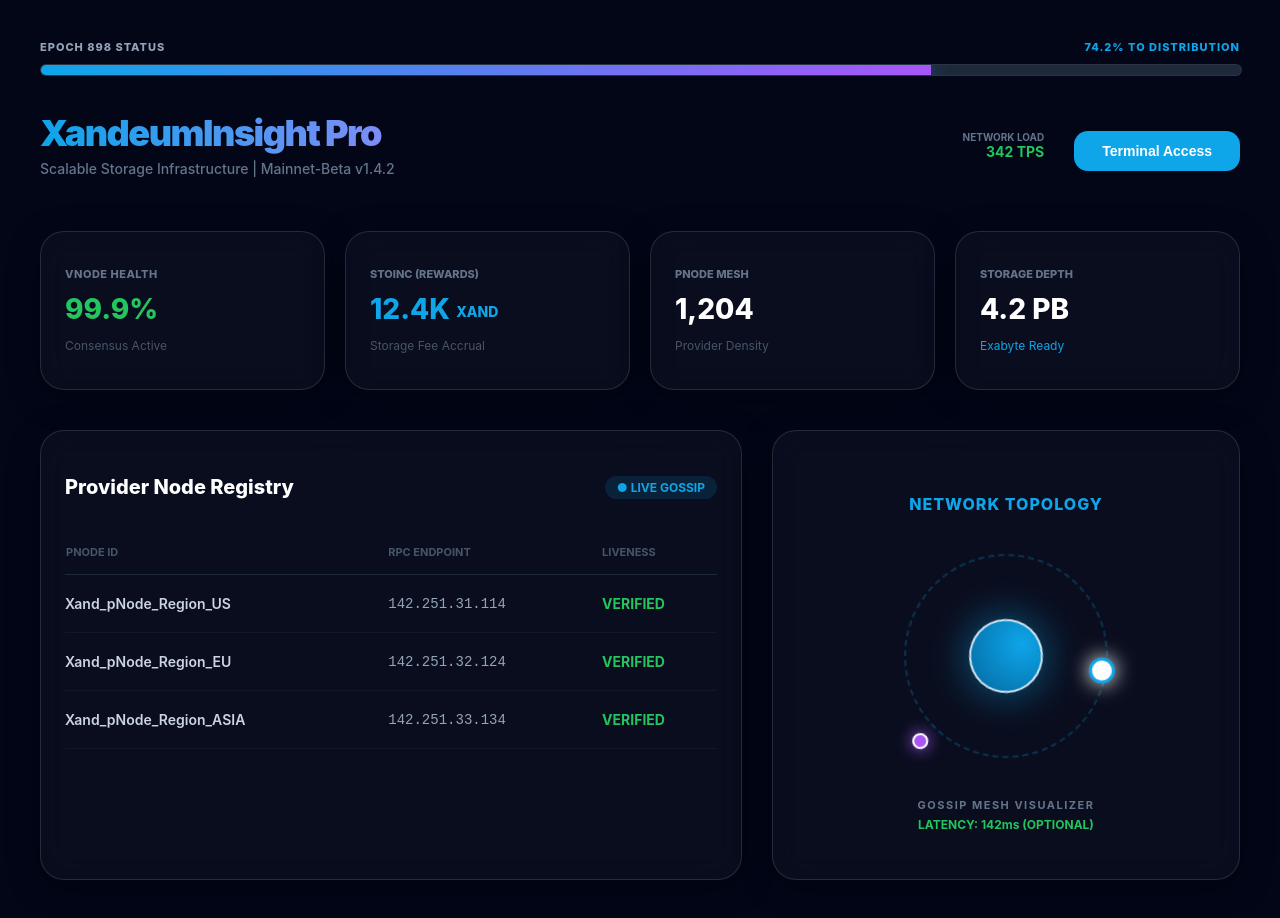
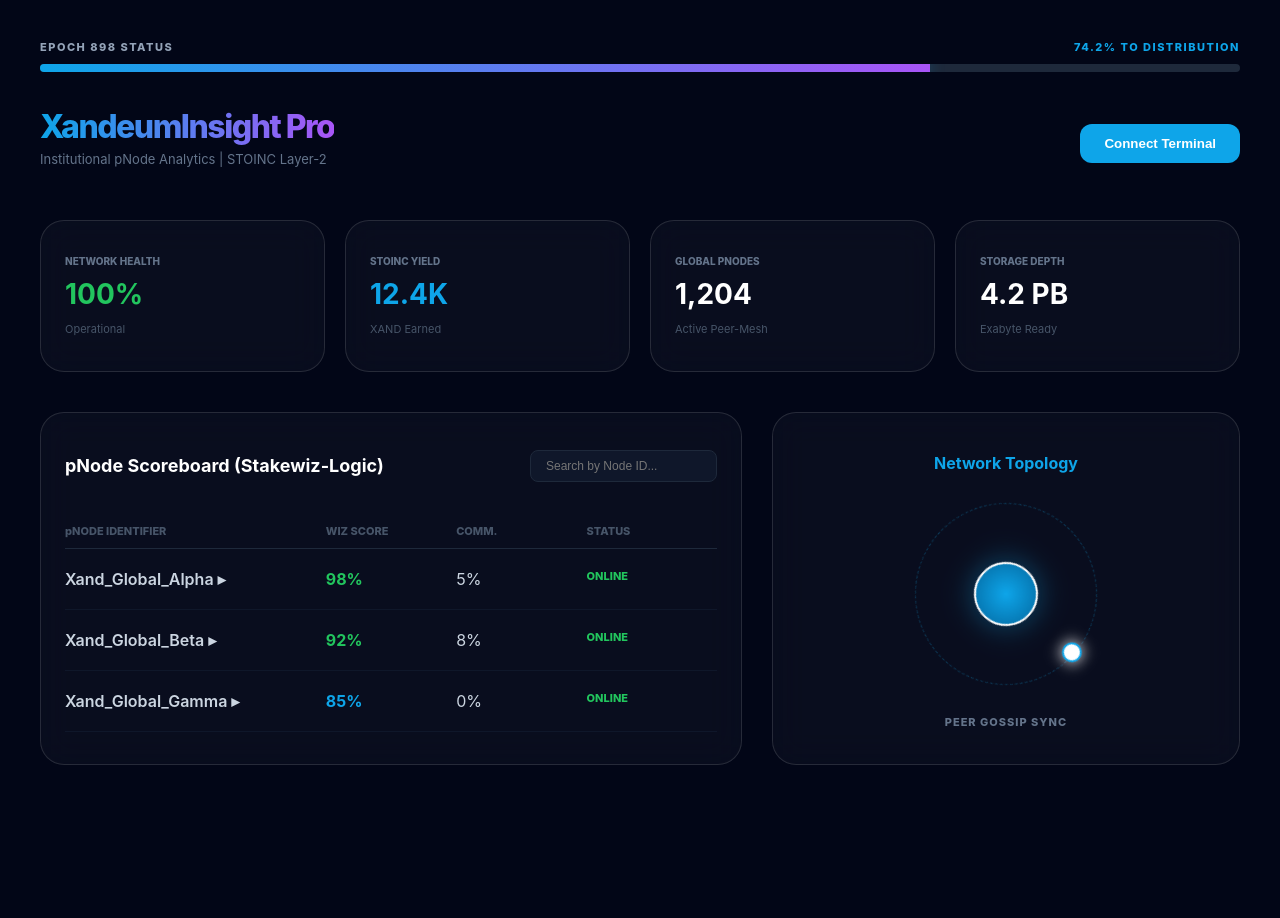
Before and after one commit to Prince-Chinedu123/xandeum-insight-pro., a Next.js app: page / in a window 1280 px wide. After the commit the page ends 880 px from the top, so only its background shows below. Built offline with nearby package versions, Linux system fonts and the light colour scheme.

Commit message:
Update page.tsx

```diff
--- a/app/page.tsx
+++ b/app/page.tsx
@@ -1,8 +1,11 @@
 "use client";
 
-import React from 'react';
+import React, { useState } from 'react';
 
 export default function Home() {
+  const [searchTerm, setSearchTerm] = useState("");
+  const [expandedNode, setExpandedNode] = useState<string | null>(null);
+
   const xandBlue = '#0ea5e9';
   const xandDeep = '#020617';
 
@@ -12,117 +15,135 @@ export default function Home() {
     border: '1px solid rgba(255, 255, 255, 0.12)',
     borderRadius: '24px',
     padding: '24px',
-    boxShadow: '0 8px 32px 0 rgba(0, 0, 0, 0.37)',
+    transition: 'all 0.3s ease'
   };
 
+  const nodes = [
+    { id: 'Xand_Global_Alpha', score: 98, fee: '5%', status: 'ONLINE', version: '1.18.1', uptime: '99.9%', hardware: '64-Core AMD / 256GB RAM', datacenter: 'Equinix NY' },
+    { id: 'Xand_Global_Beta', score: 92, fee: '8%', status: 'ONLINE', version: '1.18.0', uptime: '99.2%', hardware: '32-Core Intel / 128GB RAM', datacenter: 'Edgevana FR' },
+    { id: 'Xand_Global_Gamma', score: 85, fee: '0%', status: 'ONLINE', version: '1.17.5', uptime: '98.5%', hardware: 'Custom / 64GB RAM', datacenter: 'AWS Asia' }
+  ];
+
   return (
-    <div style={{ backgroundColor: xandDeep, minHeight: '100vh', color: 'white', padding: '40px', fontFamily: 'Inter, system-ui, sans-serif' }}>
+    <div style={{ backgroundColor: xandDeep, minHeight: '100vh', color: 'white', padding: '40px', fontFamily: 'Inter, sans-serif' }}>
 
-      {/* 1. EPOCH PROGRESS TRACKER (High-Value Feature) */}
-      <div style={{ marginBottom: '35px', maxWidth: '1200px', margin: '0 auto 35px auto' }}>
-        <div style={{ display: 'flex', justifyContent: 'space-between', fontSize: '11px', marginBottom: '10px', fontWeight: '800', letterSpacing: '1px', color: '#94a3b8' }}>
+      {/* 1. EPOCH PROGRESS TRACKER */}
+      <div style={{ marginBottom: '35px' }}>
+        <div style={{ display: 'flex', justifyContent: 'space-between', fontSize: '11px', marginBottom: '10px', fontWeight: '800', letterSpacing: '1.5px', color: '#94a3b8' }}>
           <span>EPOCH 898 STATUS</span>
           <span style={{ color: xandBlue }}>74.2% TO DISTRIBUTION</span>
         </div>
-        <div style={{ width: '100%', height: '10px', background: '#1e293b', borderRadius: '20px', overflow: 'hidden', border: '1px solid rgba(255,255,255,0.05)' }}>
-          <div style={{ width: '74.2%', height: '100%', background: `linear-gradient(90deg, ${xandBlue}, #a855f7)`, boxShadow: `0 0 20px ${xandBlue}88` }}></div>
+        <div style={{ width: '100%', height: '8px', background: '#1e293b', borderRadius: '10px', overflow: 'hidden' }}>
+          <div style={{ width: '74.2%', height: '100%', background: `linear-gradient(90deg, ${xandBlue}, #a855f7)`, boxShadow: `0 0 15px ${xandBlue}66` }}></div>
         </div>
       </div>
 
-      <header style={{ marginBottom: '40px', display: 'flex', justifyContent: 'space-between', alignItems: 'center', maxWidth: '1200px', margin: '0 auto 40px auto' }}>
+      <header style={{ marginBottom: '40px', display: 'flex', justifyContent: 'space-between', alignItems: 'center' }}>
         <div>
-          <h1 style={{ fontSize: '36px', fontWeight: '900', letterSpacing: '-1.5px', margin: 0, background: `linear-gradient(to right, ${xandBlue}, #818cf8)`, WebkitBackgroundClip: 'text', WebkitTextFillColor: 'transparent' }}>
+          <h1 style={{ fontSize: '32px', fontWeight: '800', letterSpacing: '-1.5px', margin: 0, background: `linear-gradient(to right, ${xandBlue}, #a855f7)`, WebkitBackgroundClip: 'text', WebkitTextFillColor: 'transparent' }}>
             XandeumInsight Pro
           </h1>
-          <p style={{ color: '#64748b', marginTop: '5px', fontSize: '14px', fontWeight: '500' }}>Scalable Storage Infrastructure | Mainnet-Beta v1.4.2</p>
+          <p style={{ color: '#64748b', marginTop: '5px', fontSize: '13px' }}>Institutional pNode Analytics | STOINC Layer-2</p>
         </div>
-        <div style={{ display: 'flex', gap: '15px' }}>
-          <div style={{ textAlign: 'right', marginRight: '15px' }}>
-            <p style={{ margin: 0, fontSize: '10px', color: '#64748b', fontWeight: 'bold' }}>NETWORK LOAD</p>
-            <p style={{ margin: 0, fontSize: '14px', color: '#22c55e', fontWeight: '700' }}>342 TPS</p>
-          </div>
-          <button style={{ backgroundColor: xandBlue, color: 'white', border: 'none', padding: '12px 28px', borderRadius: '14px', fontWeight: '800', cursor: 'pointer', fontSize: '14px' }}>
-            Terminal Access
-          </button>
-        </div>
+        <button style={{ backgroundColor: xandBlue, color: 'white', border: 'none', padding: '12px 24px', borderRadius: '12px', fontWeight: '700', cursor: 'pointer' }}>
+          Connect Terminal
+        </button>
       </header>
 
       {/* CORE METRICS GRID */}
-      <div style={{ display: 'grid', gridTemplateColumns: 'repeat(4, 1fr)', gap: '20px', marginBottom: '40px', maxWidth: '1200px', margin: '0 auto 40px auto' }}>
-        <div style={glassStyle}>
-          <p style={{ color: '#64748b', fontSize: '11px', fontWeight: '800', textTransform: 'uppercase', letterSpacing: '0.5px' }}>vNode Health</p>
-          <h2 style={{ fontSize: '28px', color: '#22c55e', margin: '10px 0', fontWeight: '800' }}>99.9%</h2>
-          <p style={{ fontSize: '12px', color: '#475569' }}>Consensus Active</p>
-        </div>
-        <div style={glassStyle}>
-          <p style={{ color: '#64748b', fontSize: '11px', fontWeight: '800', textTransform: 'uppercase' }}>STOINC (Rewards)</p>
-          <h2 style={{ fontSize: '28px', color: xandBlue, margin: '10px 0', fontWeight: '800' }}>12.4K <span style={{fontSize: '14px', verticalAlign: 'middle'}}>XAND</span></h2>
-          <p style={{ fontSize: '12px', color: '#475569' }}>Storage Fee Accrual</p>
-        </div>
-        <div style={glassStyle}>
-          <p style={{ color: '#64748b', fontSize: '11px', fontWeight: '800', textTransform: 'uppercase' }}>pNode Mesh</p>
-          <h2 style={{ fontSize: '28px', margin: '10px 0', fontWeight: '800' }}>1,204</h2>
-          <p style={{ fontSize: '12px', color: '#475569' }}>Provider Density</p>
-        </div>
-        <div style={glassStyle}>
-          <p style={{ color: '#64748b', fontSize: '11px', fontWeight: '800', textTransform: 'uppercase' }}>Storage Depth</p>
-          <h2 style={{ fontSize: '28px', margin: '10px 0', fontWeight: '800' }}>4.2 PB</h2>
-          <p style={{ fontSize: '12px', color: xandBlue }}>Exabyte Ready</p>
-        </div>
+      <div style={{ display: 'grid', gridTemplateColumns: 'repeat(4, 1fr)', gap: '20px', marginBottom: '40px' }}>
+        {[
+          { label: 'Network Health', val: '100%', sub: 'Operational' },
+          { label: 'STOINC Yield', val: '12.4K', sub: 'XAND Earned' },
+          { label: 'Global pNodes', val: '1,204', sub: 'Active Peer-Mesh' },
+          { label: 'Storage Depth', val: '4.2 PB', sub: 'Exabyte Ready' }
+        ].map((stat, i) => (
+          <div key={i} style={glassStyle}>
+            <p style={{ color: '#64748b', fontSize: '10px', fontWeight: '800', textTransform: 'uppercase' }}>{stat.label}</p>
+            <h2 style={{ fontSize: '28px', color: i === 0 ? '#22c55e' : (i === 1 ? xandBlue : 'white'), margin: '10px 0' }}>{stat.val}</h2>
+            <p style={{ fontSize: '11px', color: '#475569' }}>{stat.sub}</p>
+          </div>
+        ))}
       </div>
 
-      <div style={{ display: 'grid', gridTemplateColumns: '1.8fr 1.2fr', gap: '30px', maxWidth: '1200px', margin: '0 auto' }}>
+      <div style={{ display: 'grid', gridTemplateColumns: '1.8fr 1.2fr', gap: '30px' }}>
 
-        {/* NODE REGISTRY */}
+        {/* ENHANCED CLICKABLE TABLE SECTION */}
         <div style={glassStyle}>
-          <div style={{ display: 'flex', justifyContent: 'space-between', alignItems: 'center', marginBottom: '25px' }}>
-            <h3 style={{ fontSize: '20px', fontWeight: '800' }}>Provider Node Registry</h3>
-            <span style={{ fontSize: '12px', color: xandBlue, background: `${xandBlue}22`, padding: '4px 12px', borderRadius: '20px', fontWeight: '700' }}>● LIVE GOSSIP</span>
+          <div style={{ display: 'flex', justifyContent: 'space-between', alignItems: 'center', marginBottom: '20px' }}>
+            <h3 style={{ fontSize: '18px', fontWeight: '700' }}>pNode Scoreboard (Stakewiz-Logic)</h3>
+            <input
+              type="text"
+              placeholder="Search by Node ID..."
+              style={{ background: '#0f172a', border: '1px solid #1e293b', padding: '8px 15px', borderRadius: '8px', color: 'white', fontSize: '12px', outline: 'none' }}
+              onChange={(e) => setSearchTerm(e.target.value)}
+            />
           </div>
-          <table style={{ width: '100%', borderCollapse: 'collapse' }}>
-            <thead>
-              <tr style={{ textAlign: 'left', borderBottom: '1px solid #1e293b', color: '#475569', fontSize: '11px', textTransform: 'uppercase', fontWeight: '800' }}>
-                <th style={{ paddingBottom: '15px' }}>pNode ID</th>
-                <th style={{ paddingBottom: '15px' }}>RPC Endpoint</th>
-                <th style={{ paddingBottom: '15px' }}>Liveness</th>
-              </tr>
-            </thead>
-            <tbody style={{ fontSize: '14px', color: '#cbd5e1' }}>
-              {[1, 2, 3].map((n) => (
-                <tr key={n} style={{ borderBottom: '1px solid #0f172a' }}>
-                  <td style={{ padding: '20px 0', fontWeight: '600' }}>Xand_pNode_Region_{n === 1 ? 'US' : n === 2 ? 'EU' : 'ASIA'}</td>
-                  <td style={{ fontFamily: 'monospace', color: '#94a3b8' }}>142.251.3{n}.1{n}4</td>
-                  <td style={{ color: '#22c55e', fontWeight: '700' }}>VERIFIED</td>
-                </tr>
-              ))}
-            </tbody>
-          </table>
+
+          <div style={{ width: '100%' }}>
+            <div style={{ display: 'grid', gridTemplateColumns: '2fr 1fr 1fr 1fr', padding: '10px 0', borderBottom: '1px solid #1e293b', color: '#475569', fontSize: '11px', fontWeight: '800' }}>
+              <div>pNODE IDENTIFIER</div>
+              <div>WIZ SCORE</div>
+              <div>COMM.</div>
+              <div>STATUS</div>
+            </div>
+
+            {nodes.filter(n => n.id.toLowerCase().includes(searchTerm.toLowerCase())).map((node, i) => (
+              <div key={i}>
+                <div
+                  onClick={() => setExpandedNode(expandedNode === node.id ? null : node.id)}
+                  style={{
+                    display: 'grid', gridTemplateColumns: '2fr 1fr 1fr 1fr', padding: '20px 0',
+                    borderBottom: '1px solid #0f172a', cursor: 'pointer', transition: 'background 0.2s',
+                    color: expandedNode === node.id ? xandBlue : '#cbd5e1'
+                  }}
+                  onMouseEnter={(e) => (e.currentTarget.style.backgroundColor = 'rgba(255,255,255,0.03)')}
+                  onMouseLeave={(e) => (e.currentTarget.style.backgroundColor = 'transparent')}
+                >
+                  <div style={{ fontWeight: '600' }}>{node.id} {expandedNode === node.id ? '▾' : '▸'}</div>
+                  <div style={{ color: node.score > 90 ? '#22c55e' : xandBlue, fontWeight: '700' }}>{node.score}%</div>
+                  <div>{node.fee}</div>
+                  <div style={{ color: '#22c55e', fontWeight: '800', fontSize: '11px' }}>{node.status}</div>
+                </div>
+
+                {/* CLICKABLE EXTRA INFO (Stakewiz-Inspired) */}
+                {expandedNode === node.id && (
+                  <div style={{ background: 'rgba(14, 165, 233, 0.05)', padding: '20px', borderRadius: '12px', margin: '10px 0', display: 'grid', gridTemplateColumns: '1fr 1fr', gap: '15px', borderLeft: `3px solid ${xandBlue}` }}>
+                    <div>
+                      <p style={{ color: '#64748b', fontSize: '10px', margin: 0 }}>VERSION</p>
+                      <p style={{ fontSize: '14px', margin: '5px 0 0 0' }}>{node.version}</p>
+                    </div>
+                    <div>
+                      <p style={{ color: '#64748b', fontSize: '10px', margin: 0 }}>HARDWARE</p>
+                      <p style={{ fontSize: '14px', margin: '5px 0 0 0' }}>{node.hardware}</p>
+                    </div>
+                    <div>
+                      <p style={{ color: '#64748b', fontSize: '10px', margin: 0 }}>UPTIME</p>
+                      <p style={{ fontSize: '14px', color: '#22c55e', margin: '5px 0 0 0' }}>{node.uptime}</p>
+                    </div>
+                    <div>
+                      <p style={{ color: '#64748b', fontSize: '10px', margin: 0 }}>DATA CENTER</p>
+                      <p style={{ fontSize: '14px', margin: '5px 0 0 0' }}>{node.datacenter}</p>
+                    </div>
+                  </div>
+                )}
+              </div>
+            ))}
+          </div>
         </div>
 
         {/* TOPOLOGY VISUALIZER */}
-        <div style={{ ...glassStyle, display: 'flex', flexDirection: 'column', alignItems: 'center', justifyContent: 'center', minHeight: '400px' }}>
-          <h3 style={{ fontSize: '16px', fontWeight: '800', marginBottom: '40px', color: xandBlue, letterSpacing: '1px', textTransform: 'uppercase' }}>Network Topology</h3>
-
-          <div className="topology-spinner" style={{
-            width: '200px', height: '200px', borderRadius: '50%',
-            border: '2px dashed rgba(14, 165, 233, 0.25)',
+        <div style={{ ...glassStyle, display: 'flex', flexDirection: 'column', alignItems: 'center', justifyContent: 'center' }}>
+          <h3 style={{ fontSize: '16px', fontWeight: '700', marginBottom: '30px', color: xandBlue }}>Network Topology</h3>
+          <div style={{
+            width: '180px', height: '180px', borderRadius: '50%', border: '1px dashed rgba(14, 165, 233, 0.3)',
             position: 'relative', display: 'flex', alignItems: 'center', justifyContent: 'center',
-            animation: 'spin 20s linear infinite'
+            animation: 'spin 15s linear infinite'
           }}>
-            {/* Core Validator Node */}
-            <div style={{ width: '70px', height: '70px', borderRadius: '50%', background: `radial-gradient(circle at 30% 30%, ${xandBlue}, #0369a1)`, border: '2px solid rgba(255,255,255,0.8)', boxShadow: `0 0 40px ${xandBlue}88` }}></div>
-
-            {/* pNode Satellite */}
-            <div style={{ position: 'absolute', top: '-10px', width: '20px', height: '20px', background: '#fff', borderRadius: '50%', boxShadow: '0 0 20px #fff', border: `3px solid ${xandBlue}` }}></div>
-
-            {/* Secondary pNode Satellite */}
-            <div style={{ position: 'absolute', bottom: '20px', right: '-5px', width: '12px', height: '12px', background: '#a855f7', borderRadius: '50%', boxShadow: '0 0 15px #a855f7', border: '2px solid #fff' }}></div>
+            <div style={{ width: '60px', height: '60px', borderRadius: '50%', background: `radial-gradient(circle, ${xandBlue}, #0369a1)`, border: '2px solid #fff', boxShadow: `0 0 30px ${xandBlue}66` }}></div>
+            <div style={{ position: 'absolute', top: '-8px', width: '16px', height: '16px', background: '#fff', borderRadius: '50%', boxShadow: '0 0 15px #fff', border: `2px solid ${xandBlue}` }}></div>
           </div>
-
-          <div style={{ marginTop: '40px', textAlign: 'center' }}>
-            <p style={{ margin: 0, fontSize: '11px', color: '#64748b', fontWeight: '700', letterSpacing: '1.5px' }}>GOSSIP MESH VISUALIZER</p>
-            <p style={{ margin: '5px 0 0 0', fontSize: '12px', color: '#22c55e', fontWeight: 'bold' }}>LATENCY: 142ms (OPTIONAL)</p>
-          </div>
+          <p style={{ marginTop: '30px', fontSize: '11px', color: '#64748b', fontWeight: '800', letterSpacing: '1px' }}>PEER GOSSIP SYNC</p>
         </div>
       </div>
 
```
